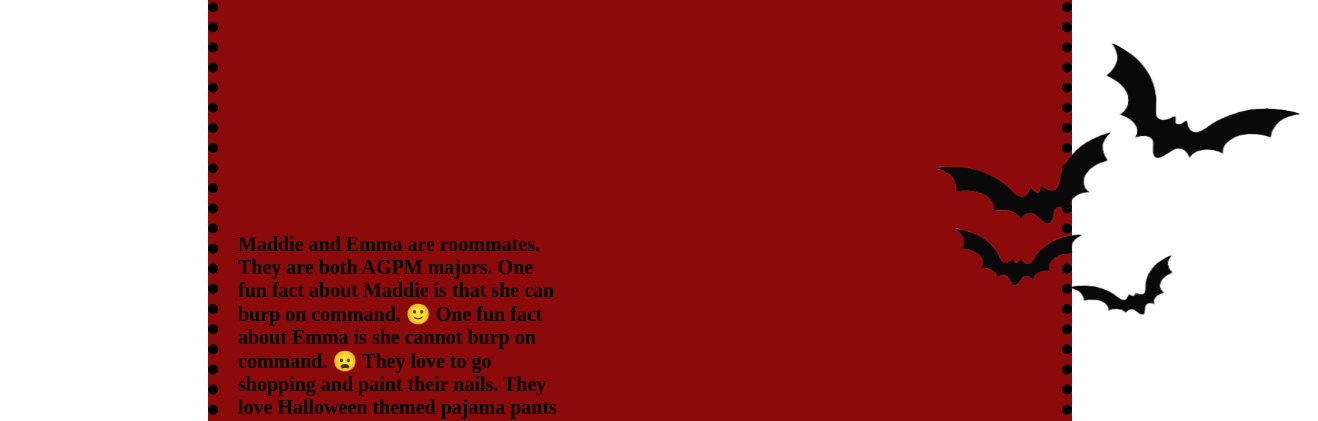
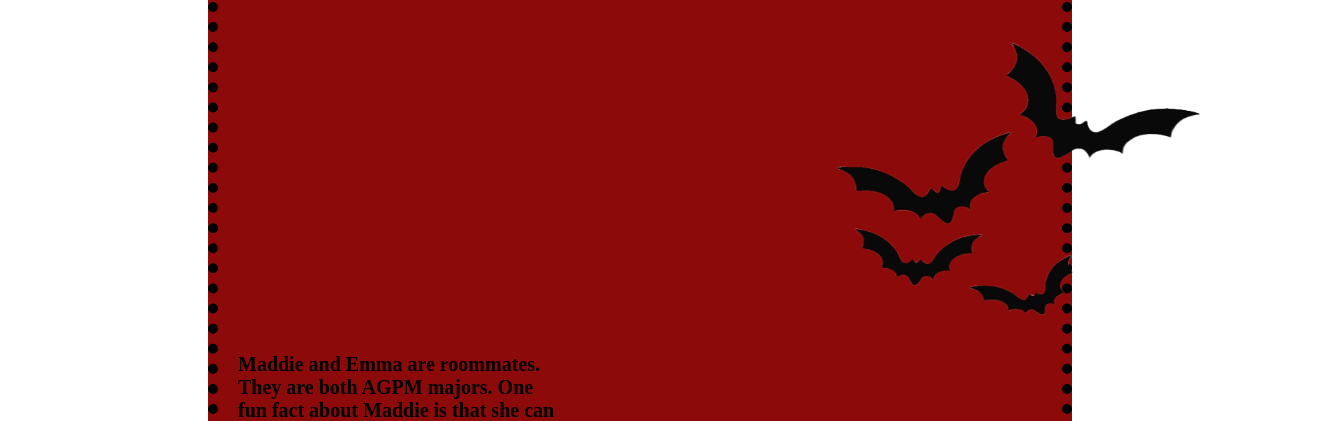
Before and after one commit to mmaaddiiiee/art101, a plain HTML site: page lab2/index.html in a window 1280 px wide. Shown: the part 187-608 px from the top of the page, 1318 px wide, since content can reach past the window. Drawn offline with Linux system fonts and the light colour scheme.

Commit message:
ppcture left
boop

```diff
--- a/lab2/css/lab.css
+++ b/lab2/css/lab.css
@@ -15,7 +15,6 @@ p {
   position: relative;
   margin-left: 20px;
   margin-right: 500px;
-  margin-top: -300px;
   text-indent: 70;
   color: #000000;
   font-weight: 900;
@@ -37,7 +36,5 @@ p {
  }
 
  img {
-   position: relative;
-   margin-left: 700px;
-   padding-bottom: 200px;
+   margin-left: 600px;
  }
```
